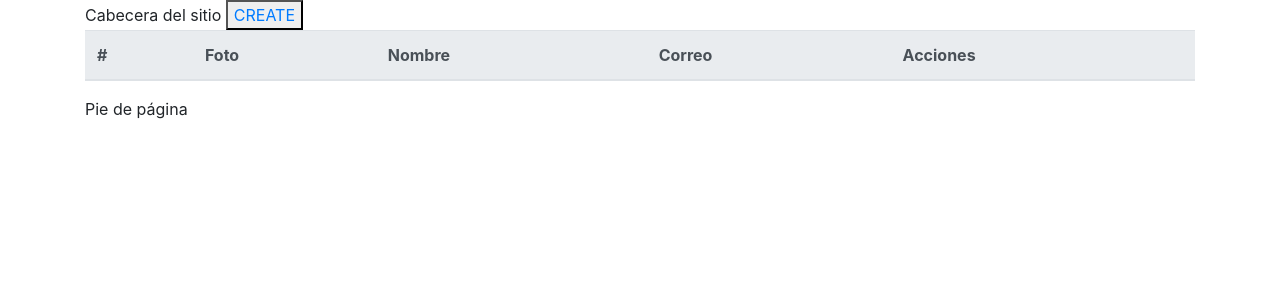
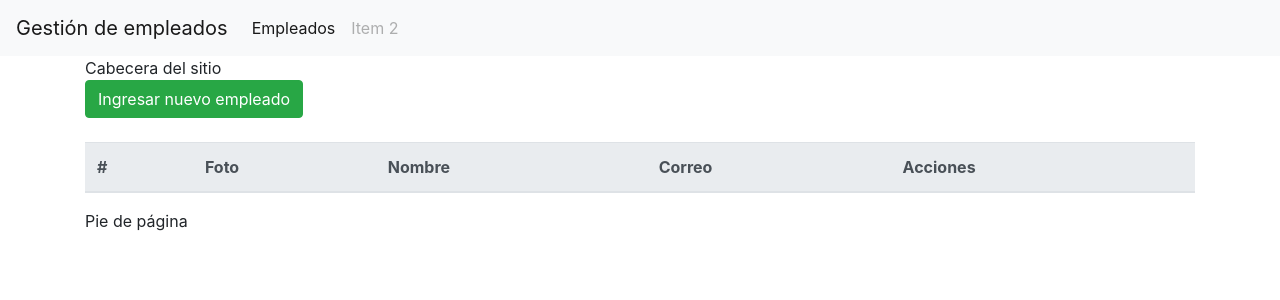
Before and after one commit to facundogatti87/SistemaEmpleados, a Flask app: page / in a window 1280 px wide. Shown: the top 300 px of the page. Run offline with Flask 2, Linux system fonts and the light colour scheme; data that the repository does not hold is empty.

Commit message:
estilizando botones y editando fotos

```diff
--- a/app.py
+++ b/app.py
@@ -1,5 +1,5 @@
 from flaskext.mysql import MySQL
-from flask import render_template, request, redirect, send_from_directory, Flask
+from flask import render_template, request, redirect, url_for, send_from_directory, Flask
 from datetime import datetime #Nos permitirá darle el nombre a la foto
 import os # modulo que me permite borrar la foto
 
--- a/templates/empleados/edit.html
+++ b/templates/empleados/edit.html
@@ -6,6 +6,7 @@ Formulario para editar
 
     ID:
     <input type="text" value="{{ empleado[0] }}" name="txtID" id="txtID">
+    <br>
     Nombre:
     <input type="text" value="{{ empleado[1] }}" name="txtNombre" id="txtNombre">
     <br>
--- a/templates/empleados/index.html
+++ b/templates/empleados/index.html
@@ -1,8 +1,11 @@
 {% include 'header.html' %}
-<!--
-        <button>
-            <a href="http://127.0.0.1:5000/create">CREATE</a>
-        </button> -->
+
+<br>
+<a href="{{url_for('create')}}" class="btn btn-success">
+Ingresar nuevo empleado
+</a>
+<br>
+<br>
 
         <table class="table table-light">
             <thead class="thead-light">
@@ -24,8 +27,8 @@
                     <td>{{empleado[1]}}</td>
                     <td>{{empleado[2]}}</td>
                     <td>
-                        <a href="/edit/{{empleado[0]}}">Editar</a> |
-                        <a href="/destroy/{{empleado[0]}}">Eliminar</a>
+                        <a class="btn btn-warning" href="/edit/{{empleado[0]}}">Editar</a> |
+                        <a class="btn btn-danger" onclick="return confirm('¿Desea borrar al empleado?')" href="/destroy/{{empleado[0]}}">Eliminar</a>
                     </td>
                 </tr>
                 {% endfor %}
--- a/templates/header.html
+++ b/templates/header.html
@@ -12,9 +12,24 @@
 </head>
 
 <body>
+
+    <nav class="navbar navbar-expand-lg navbar-light bg-light">
+        <a class="navbar-brand">Gestión de empleados</a>
+        <button class="navbar-toggler" data-target="#my-nav" data-toggle="collapse" aria-controls="my-nav"            aria-expanded="false" aria-label="Toggle navigation">
+            <span class="navbar-toggler-icon"></span>
+        </button>
+
+        <div id="my-nav" class="collapse navbar-collapse">
+            <ul class="navbar-nav mr-auto">
+                <li class="nav-item active">
+                    <a class="nav-link" href="{{url_for('index')}}">Empleados <span class="sr-only">(current)</span></a>
+                </li>
+                <li class="nav-item">
+                    <a class="nav-link disabled" href="#" tabindex="-1" aria-disabled="true">Item 2</a>
+                </li>
+            </ul>
+        </div>
+    </nav>
+
     <div class="container">
         Cabecera del sitio
-
-        <button>
-            <a href="http://127.0.0.1:5000/create">CREATE</a>
-        </button>
```
Also changed, not shown: uploads/2022211610cecilia.jpg (added), uploads/2022212923cristian.jpg (added), uploads/2022213122jony.jpg (added).
